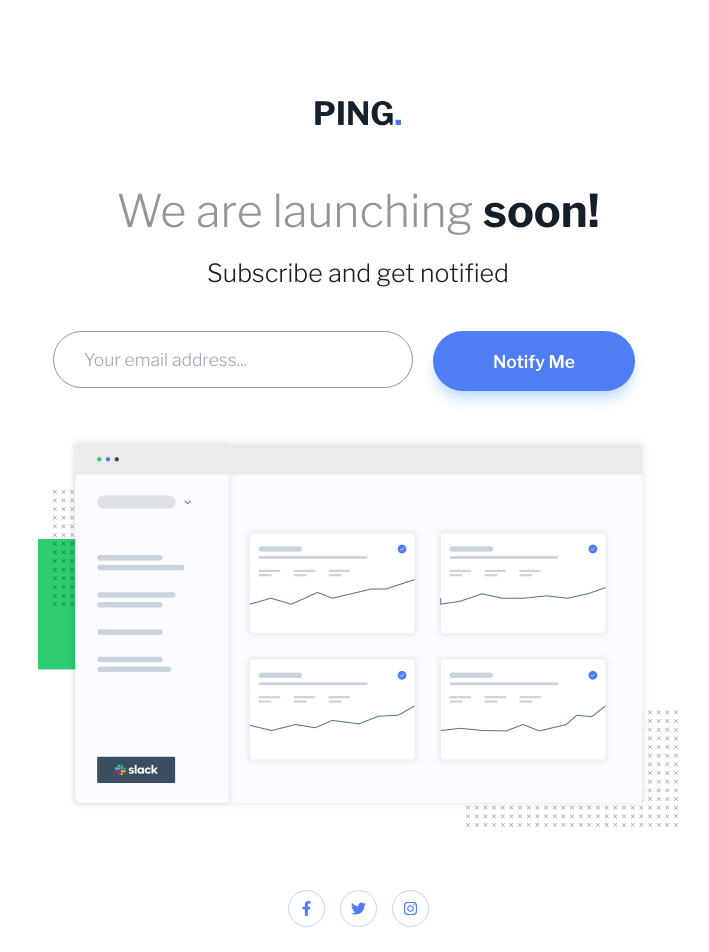
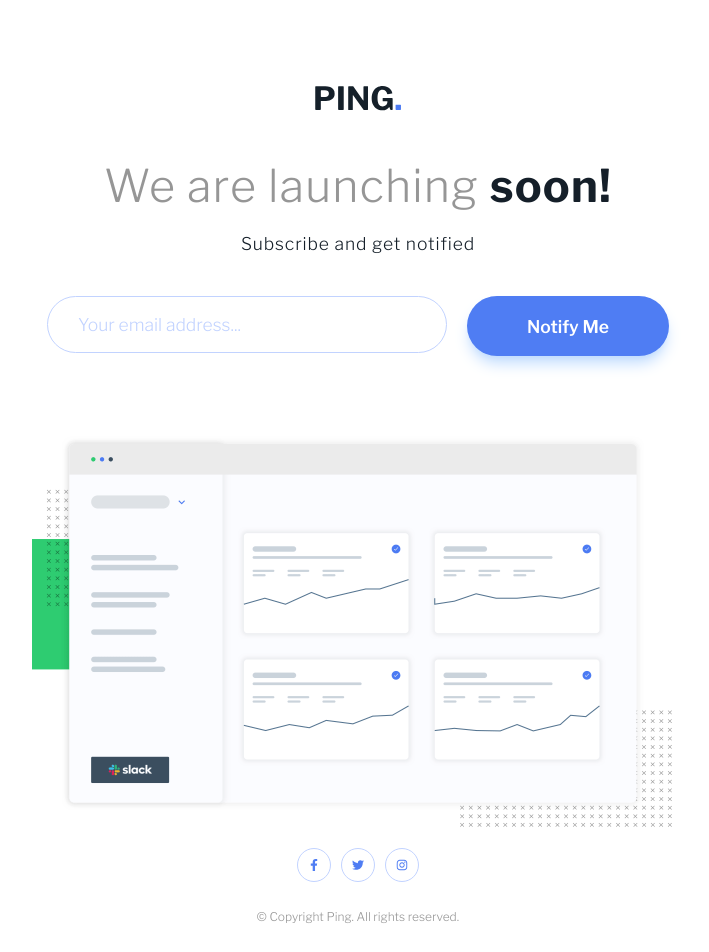
Before and after one commit to clarkeadg/fm-ping-coming-soon-page, a React (Vite) app: page / in a window 1280 px wide. Shown: the top 952 px of the page, without its empty margins (282-991 px from the left). Built offline with nearby package versions, Linux system fonts and the light colour scheme.

Commit message:
better styles and tests

```diff
--- a/src/components/ComingSoon/ComingSoon.tsx
+++ b/src/components/ComingSoon/ComingSoon.tsx
@@ -31,26 +31,27 @@ const ComingSoon = () => {
     <div className="font-light relative text-center md:flex flex-col items-center pb-32 ">
       <div className="px-5">
         {/* Logo */}
-        <div className="py-4 mt-6 mb-8">
+        <div className="mt-16 mb-12 md:mt-7 md:mb-10">
           <img src={logoUrl} alt="Ping" className='m-auto'/>
         </div>
         {/* Copy */}
         <div className="text-center">
-          <h1 className="text-light text-2xl md:text-4xl">We are launching <span className="text-dark font-bold">soon!</span></h1>
-          <p className="text-dark text-sm md:text-xl py-4">Subscribe and get notified</p>
+          <h1 className="text-light text-2xl md:text-4xl tracking-wider md:tracking-wide">We are launching <span className="text-dark font-bold">soon!</span></h1>
+          <p className="text-dark text-sm md:text-md tracking-wider py-5 md:py-4">Subscribe and get notified</p>
         </div>
         {/* Form */}
-        <form onSubmit={(e)=>{ e.preventDefault(); handleSubmit(); }} className="md:flex px-5 py-4 mb-5 gap-4">
-          <div className="text-sm mb-3 md:mb-0">
+        <div className="px-10 py-6 mb-16 md:px-5 md:py-4 md:mb-12">
+          <form onSubmit={(e)=>{ e.preventDefault(); handleSubmit(); }} className="md:flex gap-4">
+            <div className="text-sm mb-4 md:mb-0">
               <input
-              className={`border ${error ? "border-warning" : "border-light"} focus:border-primary focus:outline-none px-6 py-3 w-full md:w-72 rounded-full overflow-hidden`}
+                className={`border ${error ? "border-warning" : "border-secondary"} text-secondary placeholder-current focus:text-black focus:border-primary focus:outline-none px-6 py-3 w-full md:w-80 rounded-full overflow-hidden`}
                 placeholder="Your email address..."
                 type="text"
                 value={email}
                 onChange={(e) => handleType(e.target.value)}
               />
               { error && <div className="relative">
-              <div className="text-warning md:text-left md:absolute top-0 left-6 text-xs italic font-semibold py-2">
+                <div className="error-message text-warning md:text-left md:absolute top-0 left-6 text-xs italic font-semibold py-2">
                   Please provide a valid email address
                 </div>
               </div> }
@@ -59,15 +60,16 @@ const ComingSoon = () => {
               Notify Me
             </button>
           </form>
+        </div>
         {/* Image */}
-        <div className="px-2">
+        <div className="px-4 mb-24 md:px-2 md:mb-0">
           <img src={imgUrl} alt="Ping Dashboard" className='max-w-full w-[640px]'/>
         </div>
       </div>
       {/* Footer */}
-      <div className="absolute bottom-0 flex justify-center items-end w-full h-32 text-center">
-        <div className="text-xs">
-          <div className="flex justify-center gap-3">
+      <div className="absolute bottom-0 md:bottom-12 flex justify-center items-end w-full h-32 text-center">
+        <div className="text-lg md:text-[12px]">
+          <div className="flex justify-center gap-4 md:gap-2">
             <div className="inline-block rounded-full p-2 border border-secondary text-primary hover:text-white hover:bg-primary hover:border-primary">
               <FaFacebookF/>
             </div>
@@ -78,7 +80,7 @@ const ComingSoon = () => {
               <FaInstagram/>
             </div>
           </div>
-          <p className="text-light pt-8">&copy; Copyright Ping. All rights reserved.</p>
+          <p className="text-xs md:text-[12px] text-light pt-8 md:pt-5">&copy; Copyright Ping. All rights reserved.</p>
         </div>
       </div>
     </div>
--- a/src/index.css
+++ b/src/index.css
@@ -30,3 +30,4 @@ main { background-color: '#fff'; }
 .text-light { color: hsl(0, 0%, 59%); }
 .border-light { border-color: hsl(0, 0%, 59%); }
 .text-dark { color: hsl(209, 33%, 12%); }
+.focus\:text-dark:focus { color: hsl(223, 87%, 63%); }
```
Also changed, not shown: 1 other file (tests, documents, lock files or other folders). Lines whose indentation alone changed are shown as unchanged.
